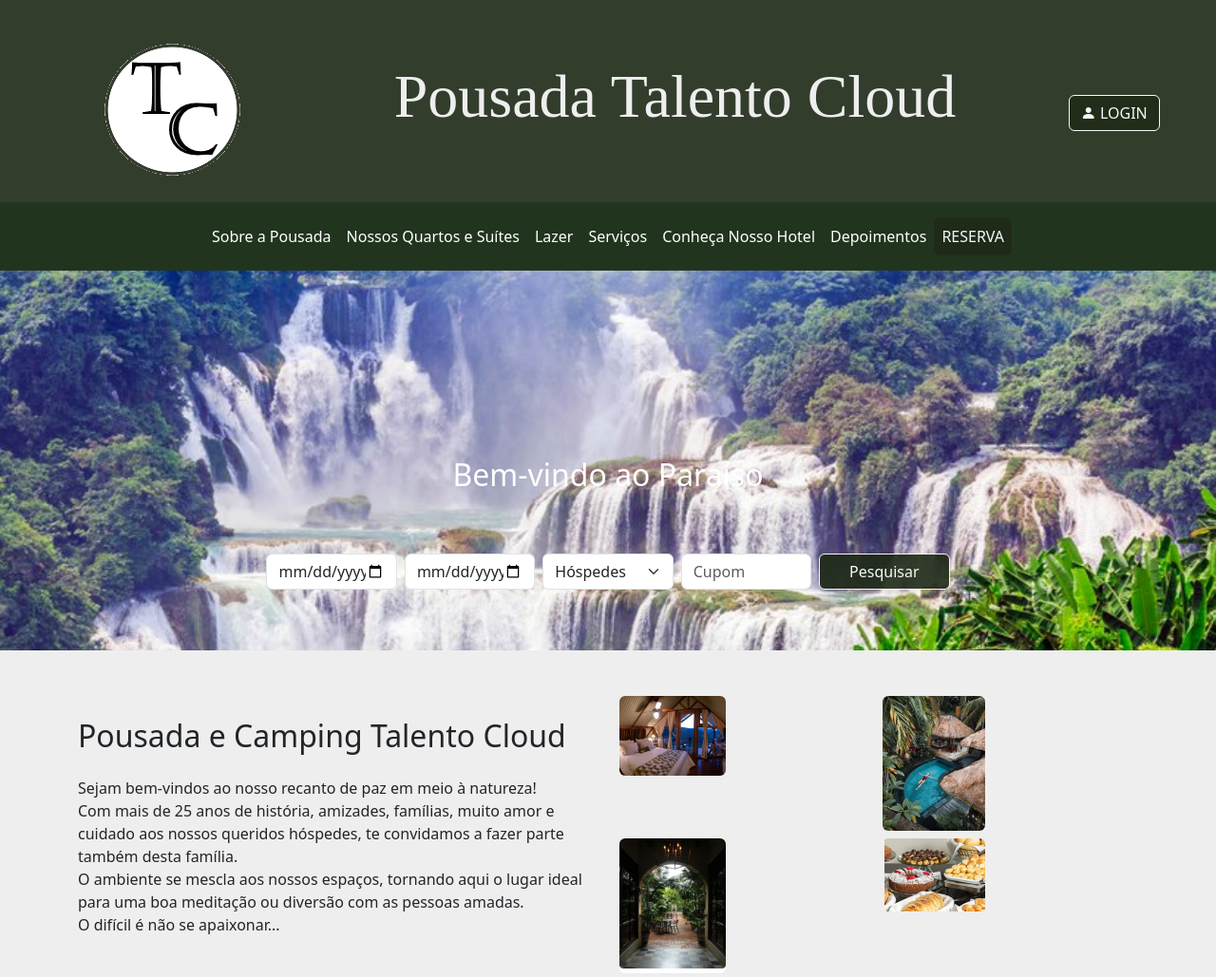
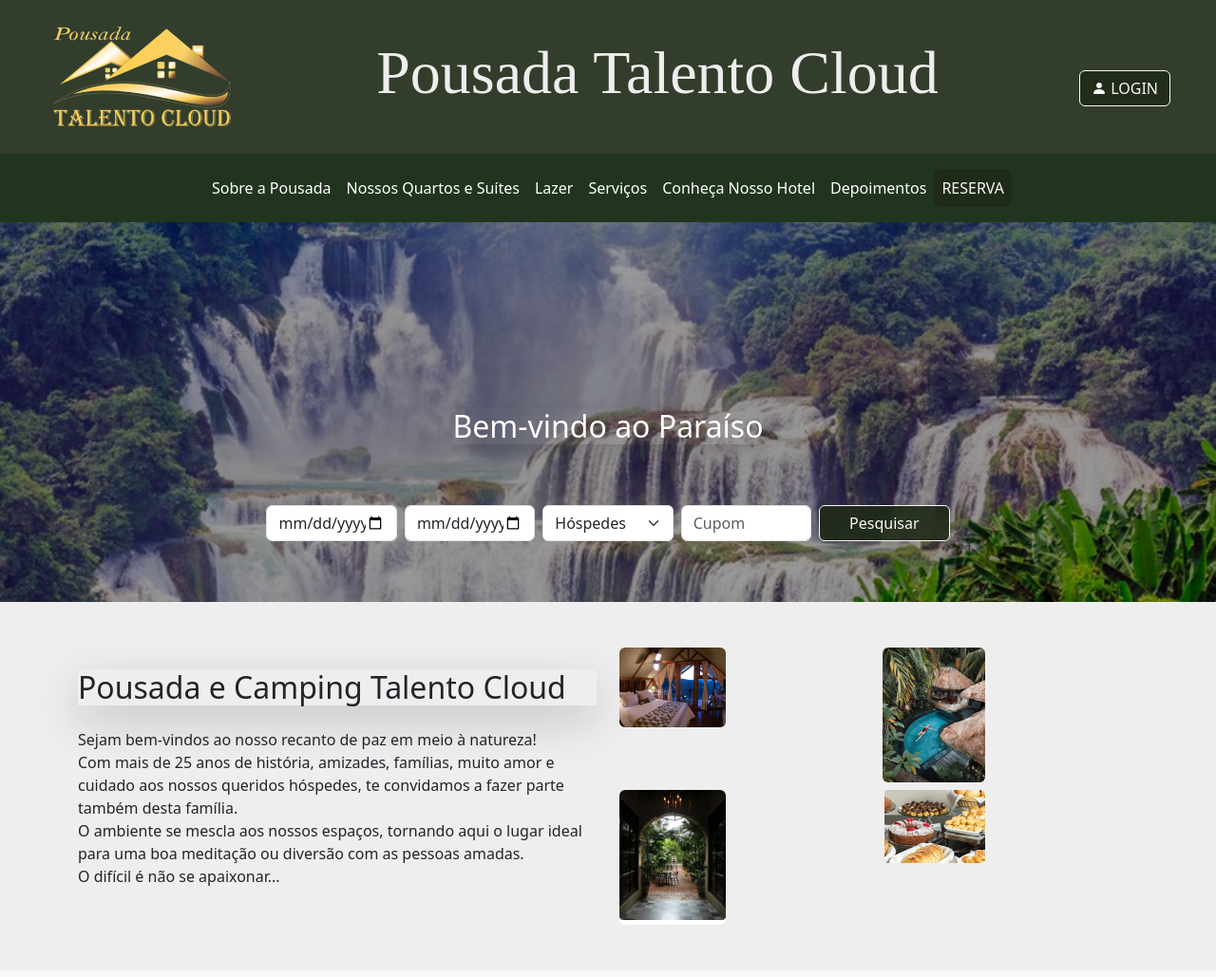
Before and after one commit to Proz-AWS-TalentoCloud-Turma37/Grupo-C_Sistema-de-Hotel, a PHP site: page / in a window 1280 px wide. Shown: the top 1029 px of the page at 95% size. Run offline with PHP 8.4, Linux system fonts and the light colour scheme; some web fonts are replaced.

Commit message:
Update_end

```diff
--- a/assets/css/index.css
+++ b/assets/css/index.css
@@ -48,6 +48,20 @@ body {
     justify-content: flex-end;
     align-items: center;
     padding: 2rem;
+    position: relative;
+}
+#hero::before {
+    content: "";
+    position: absolute;
+    top: 0;
+    left: 0;
+    width: 100%;
+    height: 100%;
+    background: rgba(0, 0, 0, 0.4);
+}
+#hero * {
+    position: relative;
+    z-index: 1;
 }
 
 .hero-search {
@@ -76,6 +90,7 @@ body {
     background-color: rgba(108, 105, 101, 0.6);
     border-radius: 15px;
     box-shadow: 0 10px 25px rgba(0, 0, 0, 0.2);
+    -webkit-backdrop-filter: blur(10px);
     backdrop-filter: blur(10px);
 }
 
--- a/assets/css/style.css
+++ b/assets/css/style.css
@@ -45,6 +45,7 @@ body {
     border-radius: 10px;
     box-shadow: 0 10px 20px rgba(0, 0, 0, 0.3);
     padding: 2rem;
+    -webkit-backdrop-filter: blur(10px);
     backdrop-filter: blur(10px);
 }
 
--- a/components/indexHeader.html
+++ b/components/indexHeader.html
@@ -1,15 +1,15 @@
 <section id="menu">
     <div class="container-fluid p-0">
-        <div class="bg-primary-green d-flex justify-content-around align-items-center">
-            <div class="mt-4">
+        <div class="bg-primary-green d-flex justify-content-between align-items-center">
+            <div class="mt-4 ms-5 mb-4">
                 <a href="#">
-                    <img src="assets/img/rodapelogo.png" alt="Logo" class="img-fluid">
+                    <img src="assets/img/rodapelogo.png" alt="Logo" class="img-fluid" width="200">
                 </a>
             </div>
-            <div>
+            <div class="text-center">
                 <h3 class="brand-title">Pousada Talento Cloud</h3>
             </div>
-            <div class="mt-4">
+            <div class="mt-4 me-5">
                 <button class="btn btn-custom" data-bs-toggle="modal" data-bs-target="#loginModal">
                     <i class="bi bi-person-fill"></i> LOGIN
                 </button>
--- a/index.html
+++ b/index.html
@@ -14,7 +14,7 @@
     <!-- CSS personalizado -->
     <link href="assets/css/index.css" rel="stylesheet">
 </head>
-<body class="d-flex flex-column min-vh-100">
+<body>
     <!-- Container do Header -->
     <div id="header-container"></div>
 
@@ -24,7 +24,7 @@
     <!-- Seção Hero -->
     <section id="hero" class="image-fluid">
         <div class="text-center text-white mb-4">
-            <h2>Bem-vindo ao Paraíso</h2>
+            <h2 class="shadow">Bem-vindo ao Paraíso</h2>
         </div>
         <form class="hero-search row g-2 justify-content-center" action="PaginaReserva.html" method="get">
             <div class="col-md-2">
@@ -56,7 +56,7 @@
         <div class="container">
             <div class="row align-items-center">
                 <div class="col-md-6">
-                    <h2 class="mb-4">Pousada e Camping Talento Cloud</h2>
+                    <h2 class="mb-4 shadow-lg">Pousada e Camping Talento Cloud</h2>
                     <p>Sejam bem-vindos ao nosso recanto de paz em meio à natureza!<br>
                         Com mais de 25 anos de história, amizades, famílias, muito amor e cuidado aos nossos
                         queridos hóspedes, te convidamos a fazer parte também desta família.<br>
```
Also changed, not shown: other parts of index.html (+14 -14 lines), assets/img/rodapelogo.png.
